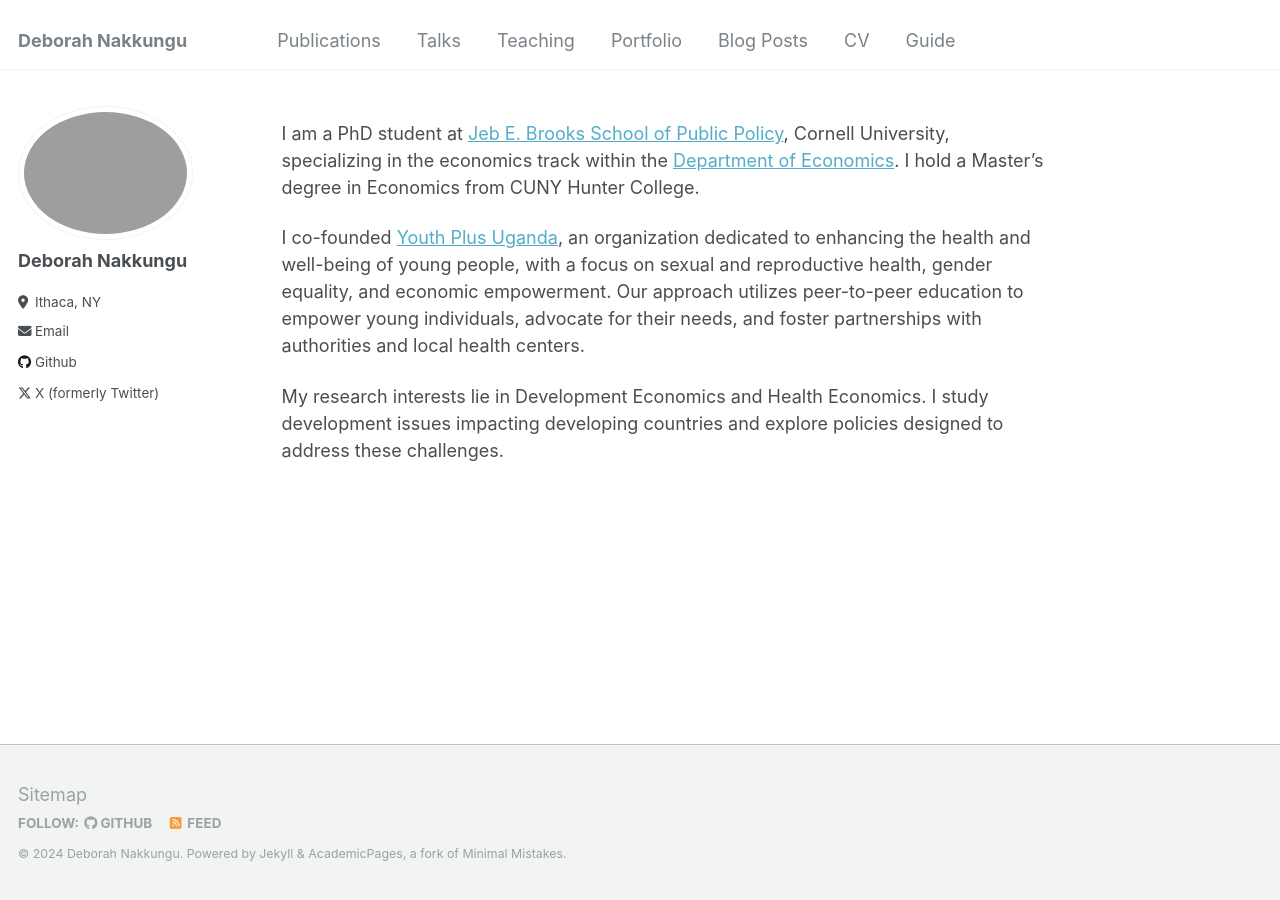
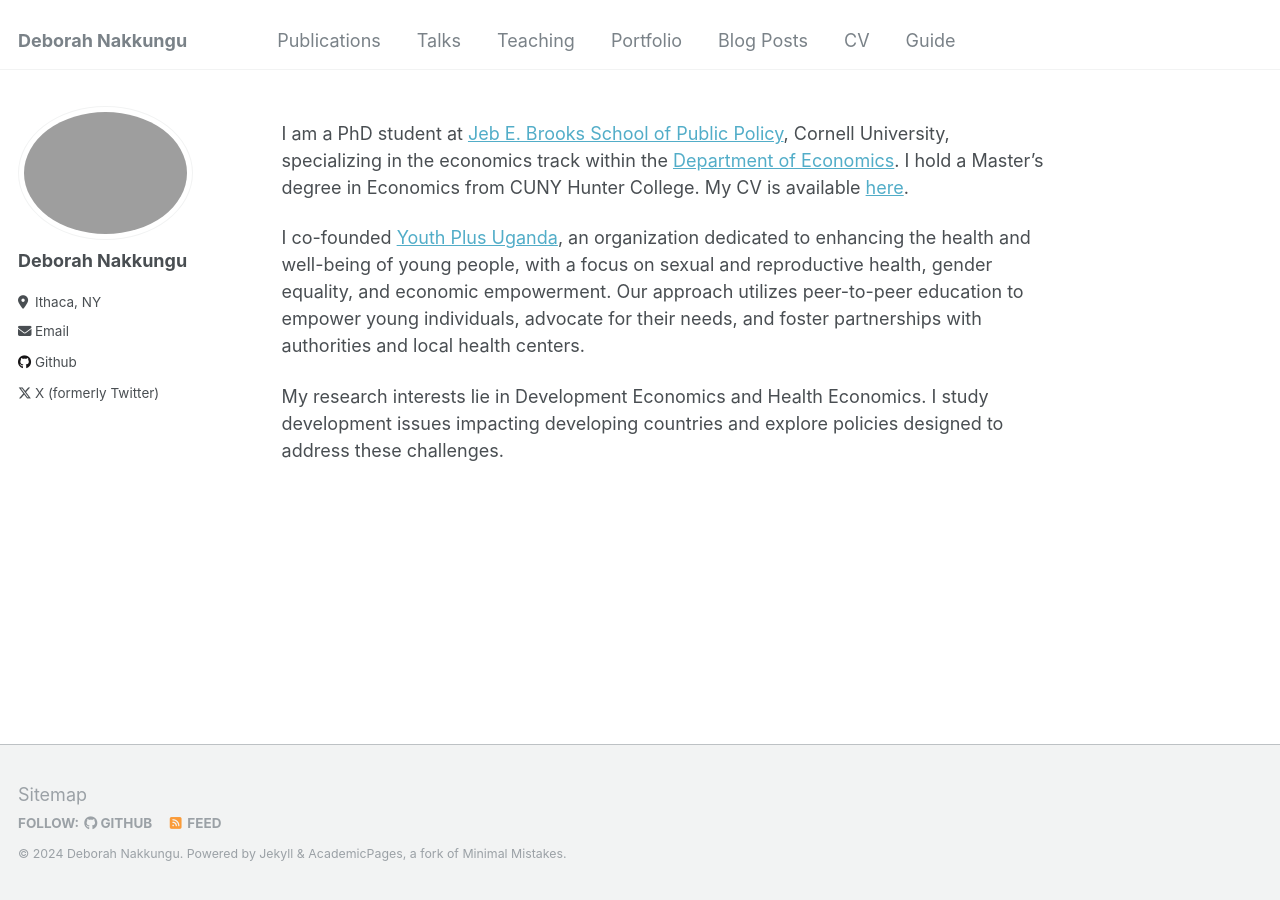
Before and after one commit to deborahnakkungu/deborahnakkungu.github.io, a Jekyll site: the page built from _pages/about.md, in a window 1280 px wide. Built offline with Jekyll 4.4.1, drawn with Linux system fonts in a browser that asks for light colours.

Commit message:
Update about.md

```diff
--- a/_pages/about.md
+++ b/_pages/about.md
@@ -8,7 +8,7 @@ redirect_from:
 ---
 
 
-I am a PhD student at [Jeb E. Brooks School of Public Policy](https://publicpolicy.cornell.edu/), Cornell University, specializing in the economics track within the [Department of Economics](https://economics.cornell.edu/). I hold a Master’s degree in Economics from CUNY Hunter College.
+I am a PhD student at [Jeb E. Brooks School of Public Policy](https://publicpolicy.cornell.edu/), Cornell University, specializing in the economics track within the [Department of Economics](https://economics.cornell.edu/). I hold a Master’s degree in Economics from CUNY Hunter College.  My CV is available [here](https://deborahnakkungu.github.io/files/Deborah_CV.pdf).
 
 I co-founded [Youth Plus Uganda](https://ypec.netlify.app/), an organization dedicated to enhancing the health and well-being of young people, with a focus on sexual and reproductive health, gender equality, and economic empowerment. Our approach utilizes peer-to-peer education to empower young individuals, advocate for their needs, and foster partnerships with authorities and local health centers.
 
```
